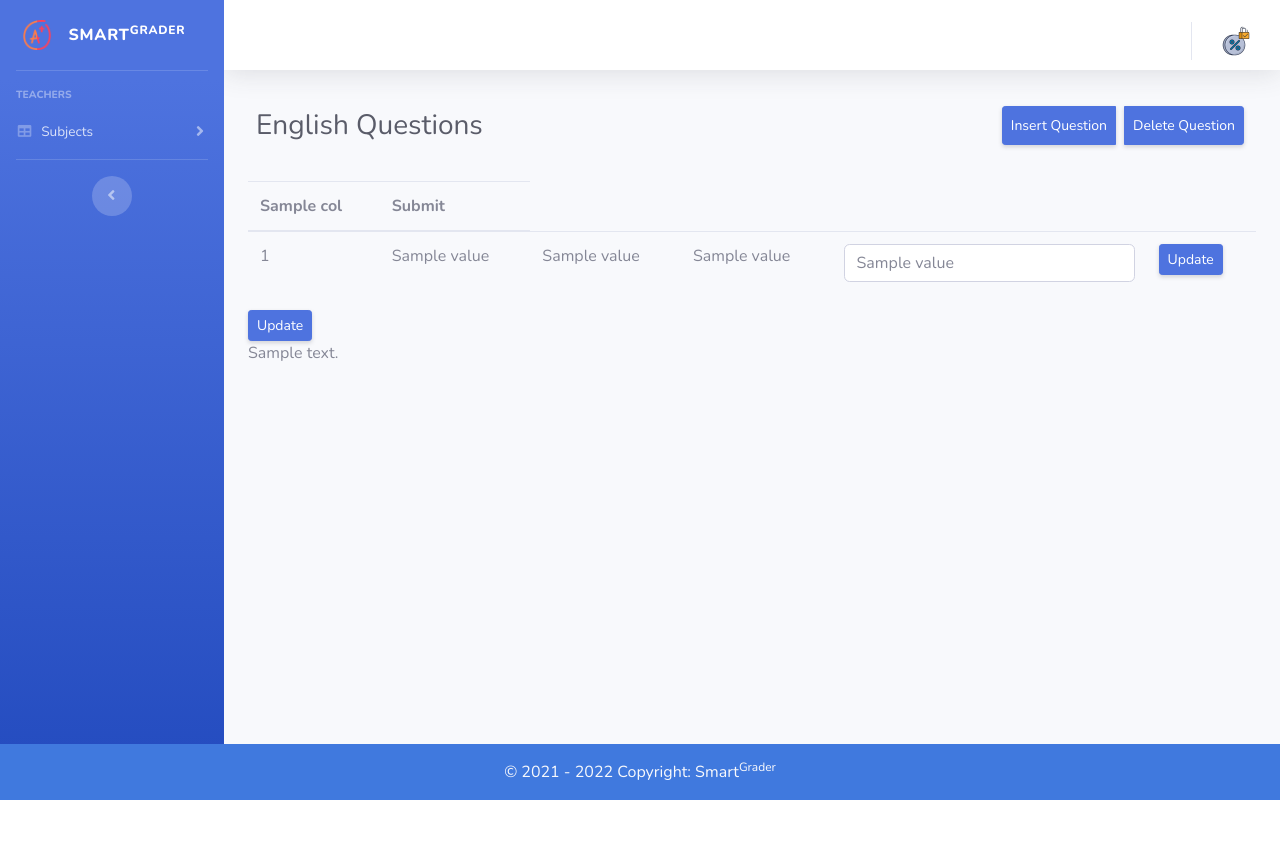
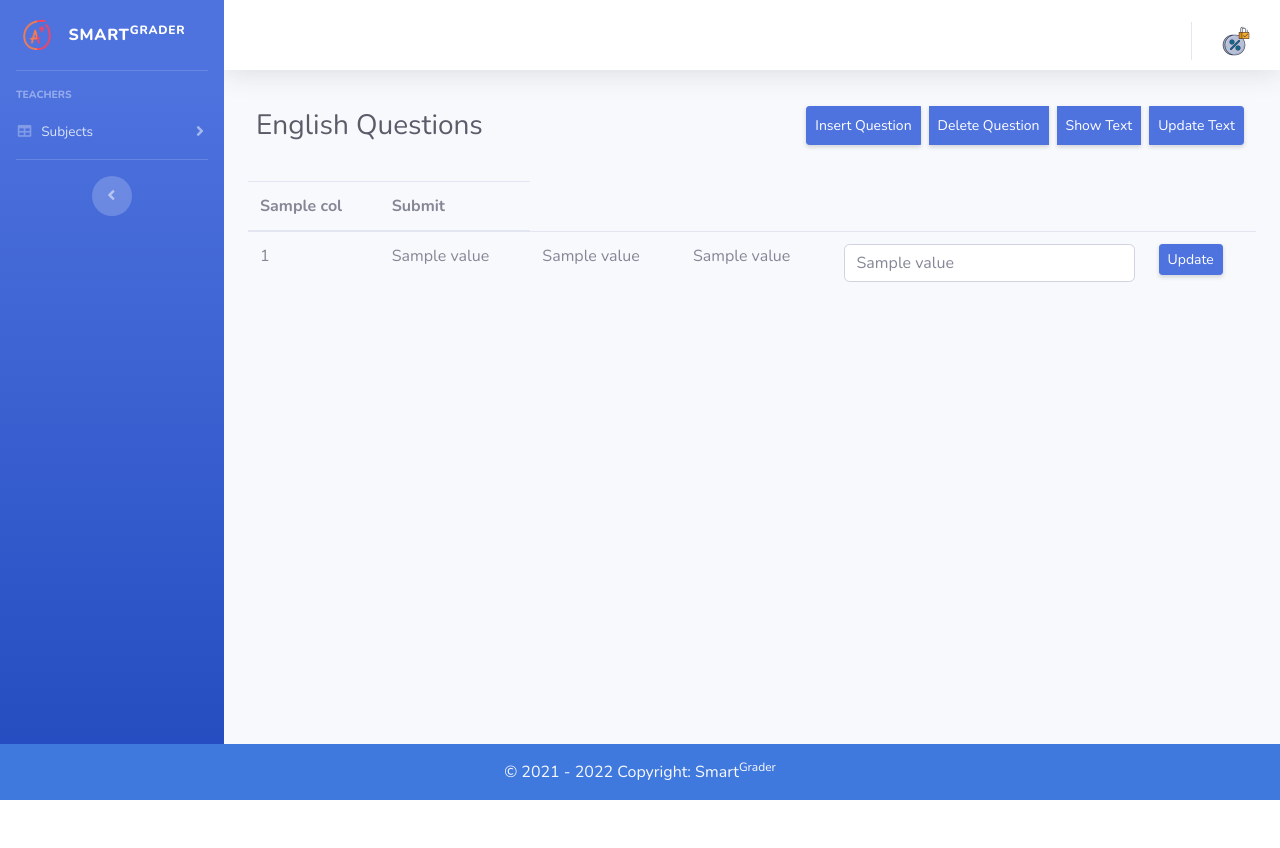
Before and after one commit to joseph-dougal/CS691, a Flask app: template project/templates/pages/teacher-english.html in a window 1280 px wide. Run offline with Flask 2, Linux system fonts and the light colour scheme; the template is opened without the code that fills it: most values are stand-ins (such as "Sample title", 1, 10 or a date in 2020); some libraries are stand-ins or nearby versions.

Commit message:
building out english routes for teachers

```diff
--- a/project/templates/pages/teacher-english.html
+++ b/project/templates/pages/teacher-english.html
@@ -24,6 +24,14 @@
 
     <a href="" class="d-none d-sm-inline-block btn btn-sm btn-primary shadow-sm p-2 m-1" data-toggle="modal"
       data-target="#modalDeleteEnglishForm">Delete Question
+    </a>
+
+    <a href="" class="d-none d-sm-inline-block btn btn-sm btn-primary shadow-sm p-2 m-1" data-toggle="modal"
+       data-target="#modalDisplayPDF">Show Text
+    </a>
+
+    <a href="" class="d-none d-sm-inline-block btn btn-sm btn-primary shadow-sm p-2 m-1" data-toggle="modal"
+       data-target="#modalUpdatePDF">Update Text
     </a>
   </div>
 </div>
@@ -65,14 +73,25 @@
   </table>
 </div>
 
-<!--    <form action="/teacher-math-edit" method="POST">-->
-<!--      <td>-->
-      <td>
-        <span class="border-0"></span>
-        <button class="d-none d-sm-inline-block btn btn-sm btn-primary shadow-sm" type="submit">Update</button>
-        <p class="text-sm-start">{{ text }}</p>
-      </td>
-<!--    </form>-->
+<div class="modal fade" id="modalDisplayPDF" tabindex="-1" role="dialog" aria-labelledby="myModalLabel"
+     aria-hidden="true">
+  <div class="modal-dialog" role="document">
+    <div class="modal-content">
+      <div class="modal-header text-center">
+        <h4 class="modal-title w-100 font-weight-bold">Text For Questions</h4>
+        <button type="button" class="close" data-dismiss="modal" aria-label="Close">
+          <span aria-hidden="true">&times;</span>
+        </button>
+      </div>
+      <div class="modal-body">
+        <div class="md-form mb-5">
+          <!-- Text -->
+          <p class="text-sm-start">{{ text }}</p>
+        </div>
+      </div>
+    </div>
+  </div>
+</div>
 
 <!-- insert question modal -->
 <form action='/teacher-english-question' method='POST' class="needs-validation">
```
